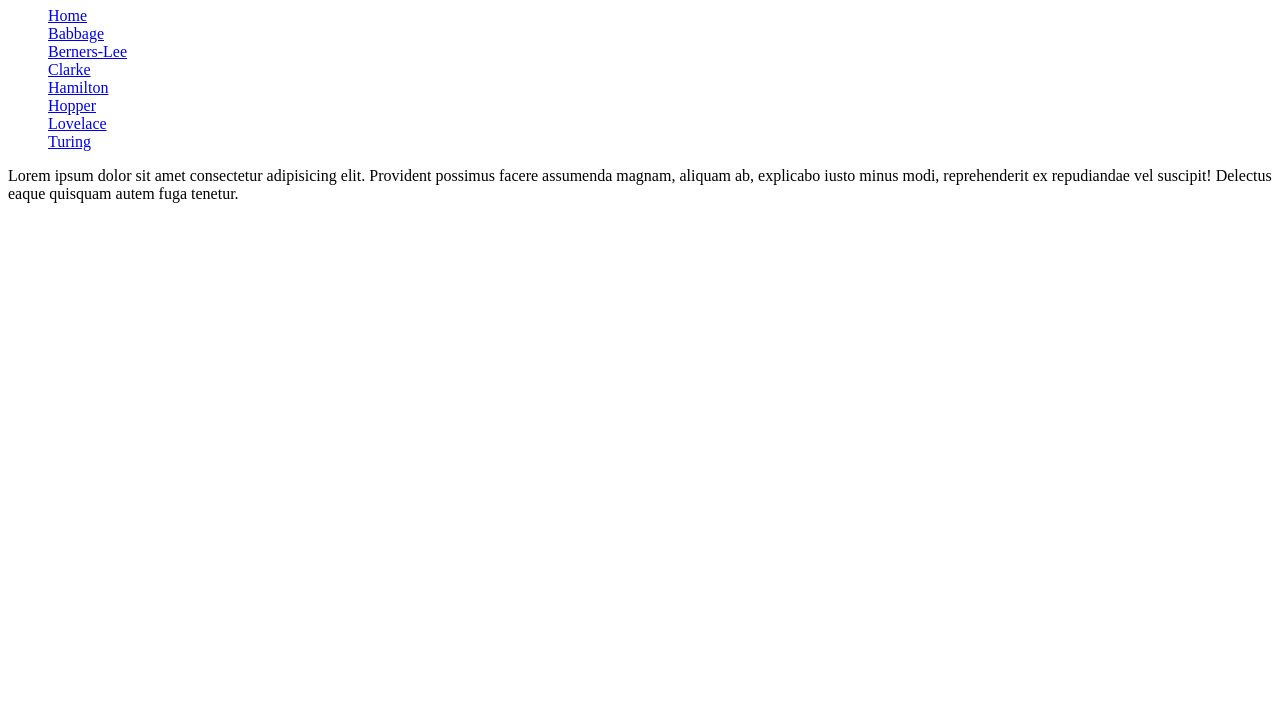
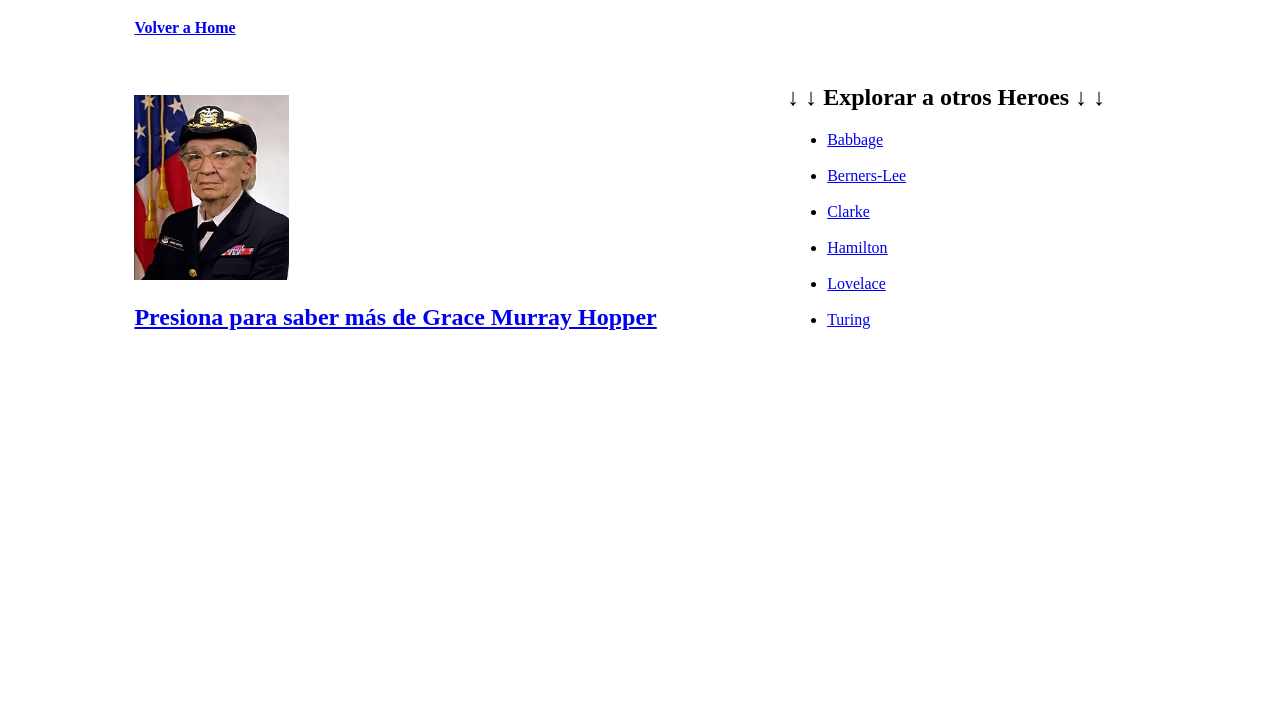
Before and after one commit to YR-Johnson/trabajo-practico-4-heroes, a website: page views/hopper.html in a window 1280 px wide. Shown: the part 73-800 px from the top of the page. Drawn offline with Linux system fonts and the light colour scheme.

Commit message:
I have added code to TP tech heroes

```diff
--- a/public/img/info.txt
+++ /dev/null
@@ -1 +0,0 @@
-en esta carpeta van las imagenes.
--- a/views/hopper.html
+++ b/views/hopper.html
@@ -1,23 +1,42 @@
 <!DOCTYPE html>
 <html lang="es">
+
 <head>
     <meta charset="UTF-8">
     <meta http-equiv="X-UA-Compatible" content="IE=edge">
     <meta name="viewport" content="width=device-width, initial-scale=1.0">
-    <title>Mi primer proyecto</title>
+    <title>TP Heroes Tecnológicos</title>
 </head>
+
 <body>
-    <h1>Hopper</h1>
-    <ul type="none">
-        <li><a href="/">Home</a></li>
-        <li><a href="/babbage">Babbage</a></li>
-        <li><a href="/berners-lee">Berners-Lee</a></li>
-        <li><a href="/clarke">Clarke</a></li>
-        <li><a href="/hamilton">Hamilton</a></li>
-        <li><a href="/hopper">Hopper</a></li>
-        <li><a href="/lovelace">Lovelace</a></li>
-        <li><a href="/turing">Turing</a></li>
-    </ul>
-    <p>Lorem ipsum dolor sit amet consectetur adipisicing elit. Provident possimus facere assumenda magnam, aliquam ab, explicabo iusto minus modi, reprehenderit ex repudiandae vel suscipit! Delectus eaque quisquam autem fuga tenetur.</p>
+    <section>
+        <a href="/">
+            <h4>Volver a Home</h4>
+        </a><br>
+        <br><img width="155" height="185" src="/img/hopper.jpg" alt="Hopper">
+        <h1><a href="https://es.wikipedia.org/wiki/Grace_Murray_Hopper" target="_blank">Presiona para saber más de Grace
+                Murray Hopper</a></h1>
+    </section>
+    <section>
+        <h2>↓ ↓ Explorar a otros Heroes ↓ ↓</h2>
+        <ul>
+            <li><a href="/babbage">Babbage</a></li><br>
+            <li><a href="/berners-lee">Berners-Lee</a></li><br>
+            <li><a href="/clarke">Clarke</a></li><br>
+            <li><a href="/hamilton">Hamilton</a></li><br>
+            <li><a href="/lovelace">Lovelace</a></li><br>
+            <li><a href="/turing">Turing</a></li>
+        </ul>
+    </section>
+    <style>
+        section {
+            display: inline-block;
+            padding-left: 10%;
+            margin-top: 5%;
+        }
+
+        ;
+    </style>
 </body>
+
 </html>
```
Also changed, not shown: views/babbage.html (+24 -13 lines), views/berners-lee.html (+28 -13 lines), views/clarke.html (+26 -13 lines), views/hamilton.html (+24 -13 lines), views/index.html (+39 -13 lines), views/lovelace.html (+26 -13 lines), views/turing.html (+26 -13 lines), public/img/babbage.jpg (added), public/img/berners-lee.jpg (added), public/img/clarke.jpg (added), public/img/hamilton.jpg (added), public/img/hopper.jpg (added), public/img/lovelace.jpg (added), public/img/turing.webp (added).
